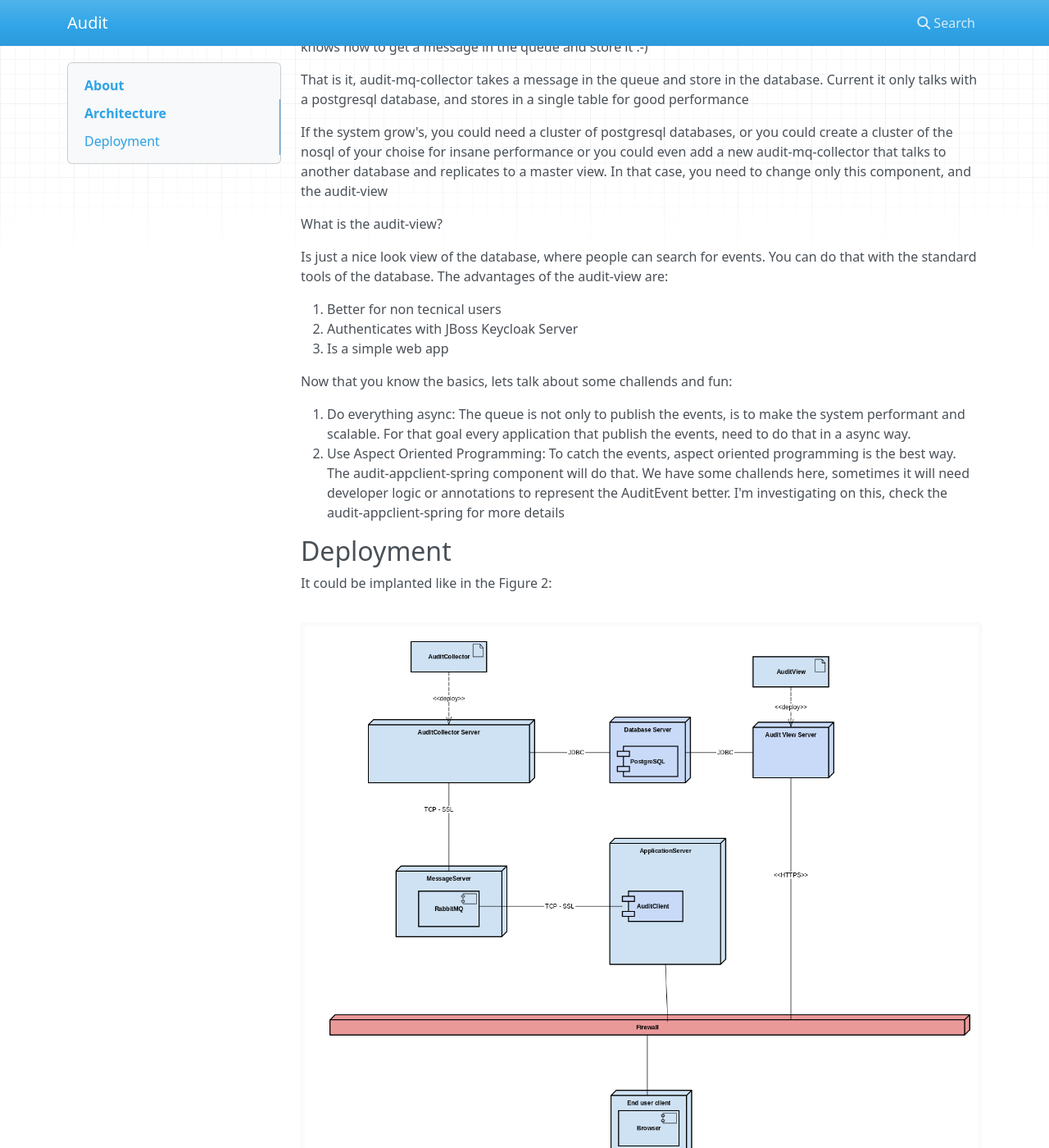
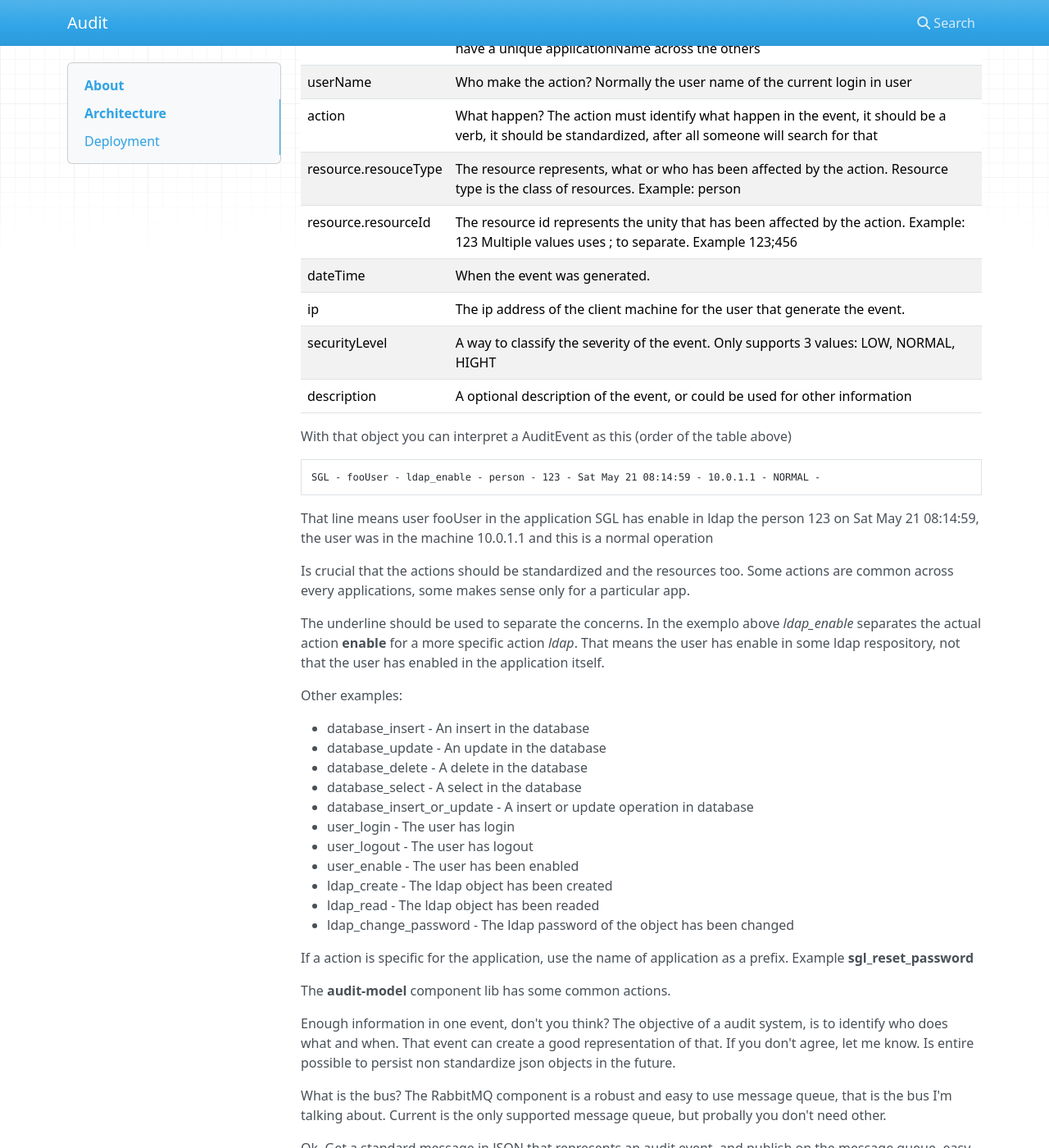
Before and after one commit to atende/audit-docs, an MkDocs documentation site: the page built from docs/index.md, in a window 1280 px wide and 1400 px high, scrolled down 1759 px. Shown: the whole window at 82% size. Built offline with MkDocs 1.6.1, drawn with Linux system fonts in a browser that asks for light colours; nearby versions of some CDN libraries; some of the changed text lies outside the part shown.

Commit message:
added information about AuditEvent Object

```diff
--- a/docs/index.md
+++ b/docs/index.md
@@ -45,7 +45,56 @@
 
 But you don't need to use *audit-model* or *audit-appclient-whatever*, in your application, you just need to publish a standard json object to the bus
 
-What is the bus? The RabbitMQ component is a robust and easy to use message queue, that is the bus I'm talking about. Current is the only supported message Queue, but probally you don't need other.
+How is the AuditEvent object?
+
+| Field                | Description                                                                                                                                             |
+|----------------------|---------------------------------------------------------------------------------------------------------------------------------------------------------|
+| id                   | The id is auto generated by the storage                                                                                                                 |
+| applicationName      | A identification of the application. You should take care that each application must have a unique applicationName across the others                    |
+| userName             | Who make the action? Normally the user name of the current login in user                                                                                |
+| action               | What happen? The action must identify what happen in the event, it should be a verb, it should be standardized, after all someone will search for that  |
+| resource.resouceType | The resource represents, what or who has been affected by the action. Resource type is the class of resources. Example: person                          |
+| resource.resourceId  | The resource id represents the unity that has been affected by the action. Example: 123 Multiple values uses ; to separate. Example 123;456             |
+| dateTime             | When the event was generated.                                                                                                                           |
+| ip                   | The ip address of the client machine for the user that generate the event.                                                                              |
+| securityLevel        | A way to classify the severity of the event. Only supports 3 values: LOW, NORMAL, HIGHT                                                                 |
+| description          | A optional description of the event, or could be used for other information                                                                             |
+
+With that object you can interpret a AuditEvent as this (order of the table above)
+
+    SGL - fooUser - ldap_enable - person - 123 - Sat May 21 08:14:59 - 10.0.1.1 - NORMAL -
+
+That line means user fooUser in the application SGL has enable in ldap the person 123 on Sat May 21 08:14:59, the user was in the machine 10.0.1.1 and this is a normal operation
+
+Is crucial that the actions should be standardized and the resources too. Some actions are common across every applications, some makes sense
+only for a particular app.
+
+The underline should be used to separate the concerns. In the exemplo above *ldap_enable* separates the actual action **enable** for a more specific
+action *ldap*. That means the user has enable in some ldap respository, not that the user has enabled in the application itself.
+
+Other examples:
+
+* database_insert - An insert in the database
+* database_update - An update in the database
+* database_delete - A delete in the database
+* database_select - A select in the database
+* database_insert_or_update - A insert or update operation in database
+* user_login - The user has login
+* user_logout - The user has logout
+* user_enable - The user has been enabled
+* ldap_create - The ldap object has been created
+* ldap_read - The ldap object has been readed
+* ldap_change_password - The ldap password of the object has been changed
+
+If a action is specific for the application, use the name of application as a prefix. Example **sgl_reset_password**
+
+The **audit-model** component lib has some common actions.
+
+Enough information in one event, don't you think?
+The objective of a audit system, is to identify who does what and when. That event can create a good representation of that. If you don't agree, let me know.
+Is entire possible to persist non standardize json objects in the future.
+
+What is the bus? The RabbitMQ component is a robust and easy to use message queue, that is the bus I'm talking about. Current is the only supported message queue, but probally you don't need other.
 
 Ok. Get a standard message in JSON that represents an audit event, and publish on the message queue, easy right? What happens next?
 
```
